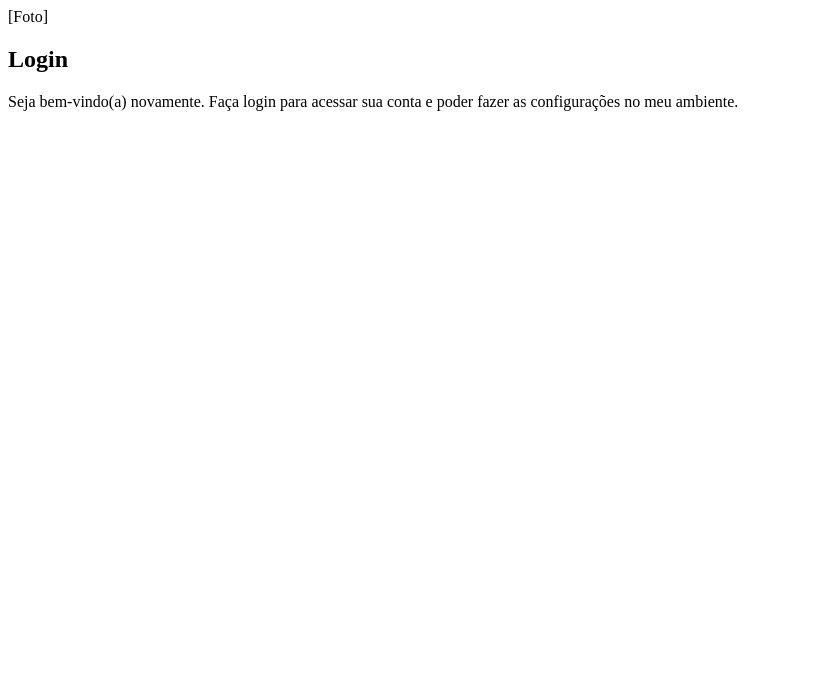
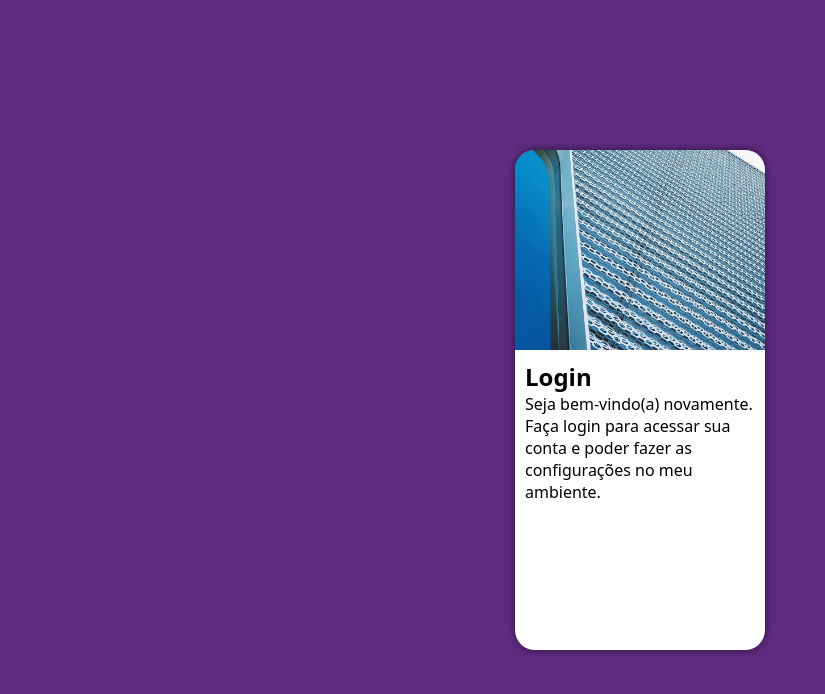
Before and after one commit to winiciusbrito/projeto-login, a plain HTML site: page index.html in a window 1280 px wide. Shown: the whole page, without its empty margins (0-825 px from the left). Drawn offline with Linux system fonts and the light colour scheme.

Commit message:
Atualizei no css e alguma alteração

```diff
--- a/css/style.css
+++ b/css/style.css
@@ -5,3 +5,49 @@
     Verde: #49a09d
     Lilás: #5f2c82
 */
+
+* {
+    font-family: system-ui, -apple-system, BlinkMacSystemFont, 'Segoe UI', Roboto, Oxygen, Ubuntu, Cantarell, 'Open Sans', 'Helvetica Neue', sans-serif;
+    padding: 0px;
+    margin: 0px;
+    box-sizing: border-box;
+}
+
+body, html {
+    background-color: #5f2c82;
+    height: 100vh;
+    width: 100vw;
+}
+
+main {
+    position: relative;
+    height: 100vh;
+    width: 100vw;
+}
+
+section#login {
+    position: absolute;
+    top: 50%;
+    left: 50%;
+    transform: translate(-50%, -50%);
+    overflow: hidden;
+
+    background-color: #ffffff;
+    width: 250px;
+    height: 500px;
+    border-radius: 20px;
+    box-shadow: 0px 0px 10px #00000090;
+}
+
+section#login > div#imagem {
+    display: block;
+    background: #5f2c82 url(../imagens/metal.jpg) no-repeat;
+    background-size: cover;
+    background-position: left bottom;
+    height: 200px;
+}
+
+section#login > div#formulario {
+    display: block;
+    padding: 10px;
+}
--- a/index.html
+++ b/index.html
@@ -10,9 +10,9 @@
     <main>
         <section id="login">
             <div id="imagem">
-                [Foto]
+                <!-- Aqui vai a imagem mas no CSS -->
             </div>
-            <div id="formulário">
+            <div id="formulario">
                 <h1>Login</h1>
                 <p>Seja bem-vindo(a) novamente. Faça login para acessar sua conta e poder fazer as configurações no meu ambiente.</p>
                 <form action="#" method="post">
```
